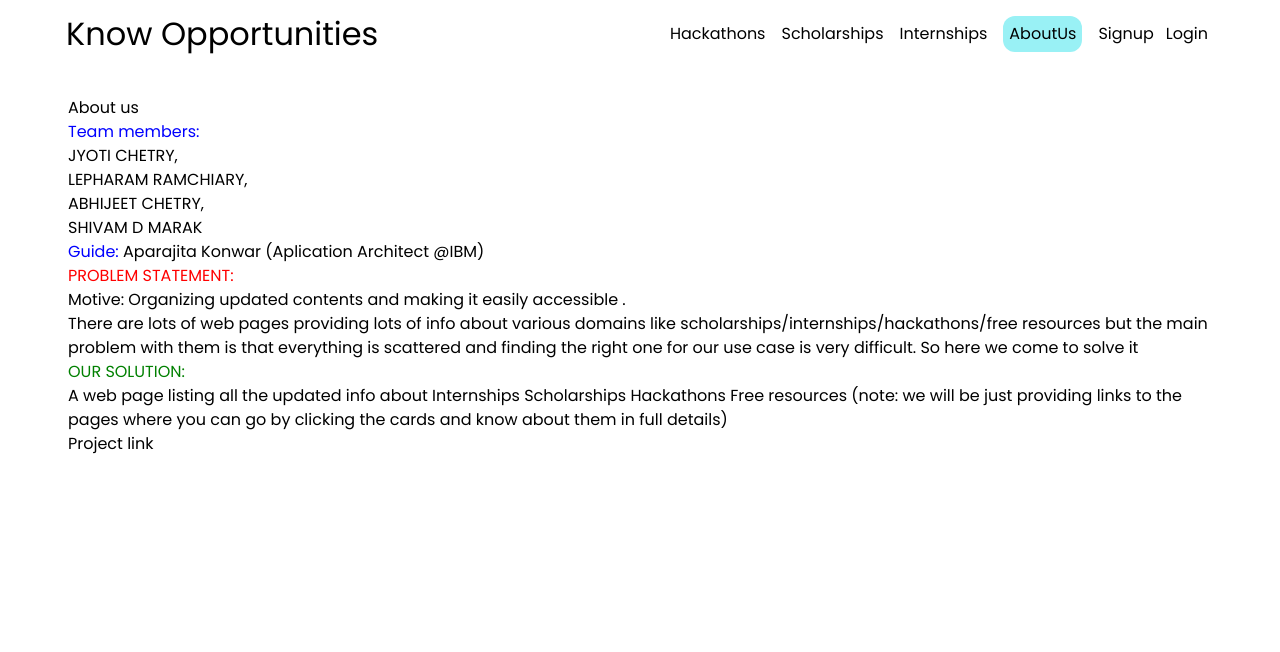
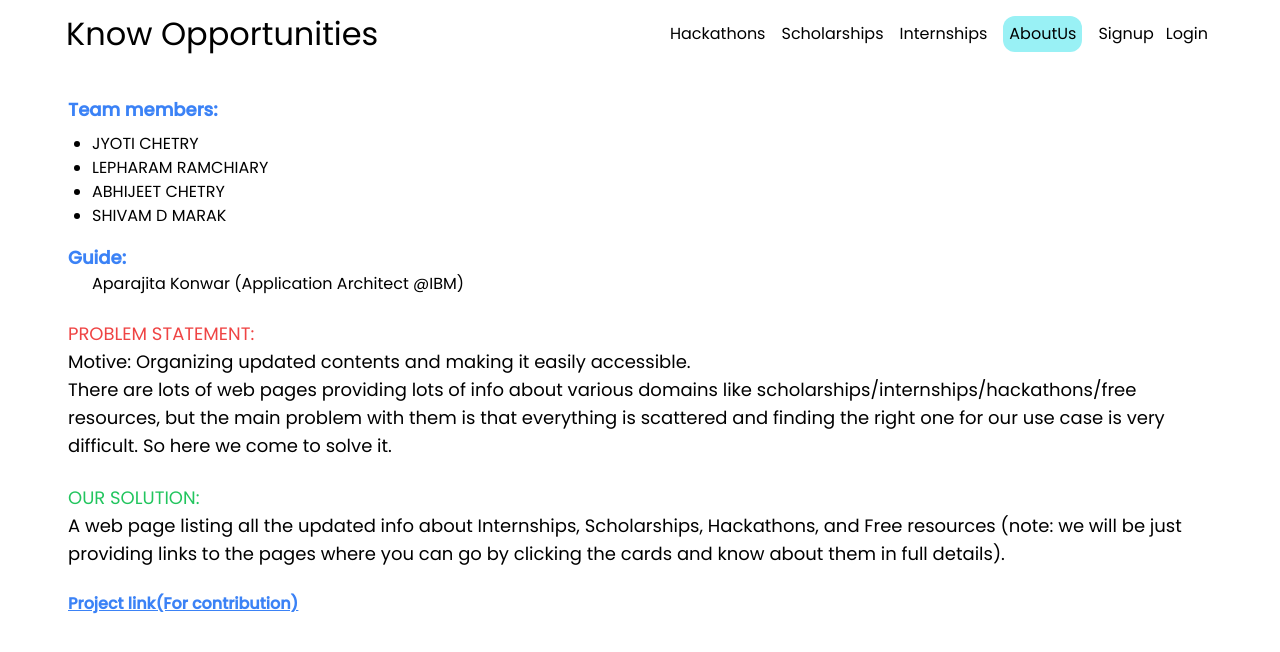
Before and after one commit to chetryJyoti/MoreOppNew, a React (Create React App) app: page /about in a window 1280 px wide. Shown: the top 652 px of the page. Built offline with nearby package versions, Linux system fonts and the light colour scheme.

Commit message:
refactored some css

```diff
--- a/src/components/about/About.js
+++ b/src/components/about/About.js
@@ -2,36 +2,36 @@ import React from 'react'
 
 const  About = () => {
   return (
-       <div className="mx-35 p-7">
-        <h1>About us </h1>
-        <h5>
-          <span style={{ color: "blue" }}>Team members:</span> <br /> JYOTI
-          CHETRY, <br />
-          LEPHARAM RAMCHIARY, <br /> ABHIJEET CHETRY, <br />
-          SHIVAM D MARAK <br />
-          <span style={{ color: "blue" }}>Guide:</span> Aparajita Konwar
-          (Aplication Architect @IBM)
+      <div className="mx-35 p-7 bg-white">
+      <div className="mb-6">
+        <h5 className="text-lg font-semibold mb-2">
+          <span className="text-blue-500">Team members:</span>
         </h5>
-        <p>
-          <span style={{ color: "red" }}>PROBLEM STATEMENT:</span> <br />{" "}
-          Motive: Organizing updated contents and making it easily accessible .
-          <br /> There are lots of web pages providing lots of info about
-          various domains like scholarships/internships/hackathons/free
-          resources but the main problem with them is that everything is
-          scattered and finding the right one for our use case is very
-          difficult. So here we come to solve it
-        </p>
-        <p>
-          <span style={{ color: "green" }}>OUR SOLUTION: </span>
-          <br /> A web page listing all the updated info about Internships
-          Scholarships Hackathons Free resources (note: we will be just
-          providing links to the pages where you can go by clicking the cards
-          and know about them in full details)
-        </p>
-        <a href="https://github.com/chetryJyoti/MoreOppNew">
-          Project link
-        </a>
+        <ul className="list-disc pl-6">
+          <li>JYOTI CHETRY</li>
+          <li>LEPHARAM RAMCHIARY</li>
+          <li>ABHIJEET CHETRY</li>
+          <li>SHIVAM D MARAK</li>
+        </ul>
+        <h5 className="text-lg font-semibold mt-4">
+          <span className="text-blue-500">Guide:</span>
+        </h5>
+        <p className="ml-6">Aparajita Konwar (Application Architect @IBM)</p>
       </div>
+      <p className="text-lg mb-6">
+        <span className="text-red-500">PROBLEM STATEMENT:</span>
+        <br />
+        Motive: Organizing updated contents and making it easily accessible.
+        <br />
+        There are lots of web pages providing lots of info about various domains like scholarships/internships/hackathons/free resources, but the main problem with them is that everything is scattered and finding the right one for our use case is very difficult. So here we come to solve it.
+      </p>
+      <p className="text-lg mb-6">
+        <span className="text-green-500">OUR SOLUTION:</span>
+        <br />
+        A web page listing all the updated info about Internships, Scholarships, Hackathons, and Free resources (note: we will be just providing links to the pages where you can go by clicking the cards and know about them in full details).
+      </p>
+      <a href="https://github.com/chetryJyoti/MoreOppNew" className="text-blue-500 font-semibold underline">Project link(For contribution)</a>
+    </div>
 
   )
 }
--- a/src/components/filter/Filter.js
+++ b/src/components/filter/Filter.js
@@ -1,5 +1,4 @@
 import React, { useState } from "react";
-// import "./filter.css";
 
 const Filter = ({ filters, onChange }) => {
   const [selectedFilters, setSelectedFilters] = useState([]);
@@ -25,7 +24,7 @@ const Filter = ({ filters, onChange }) => {
       <ul className="py-2">
         {filters.map((filter) => (
           <li key={filter.value}>
-            <label>
+            <label className="flex gap-2 items-center">
               <input
                 type="checkbox"
                 value={filter.value}
@@ -37,18 +36,15 @@ const Filter = ({ filters, onChange }) => {
           </li>
         ))}
       </ul>
-      <div className="filter_btns">
+      <div className="flex gap-1">
         <button
-          className="border-solid border-2 border-black px-2 rounded-md mb-1"
+          className="mb-1 w-26"
           onClick={() => onChange(selectedFilters, selectedEligibilities)}
         >
-          Apply Filters
+          Apply
         </button>
-        <button
-          className="border-solid border-2 border-black px-2 rounded-md "
-          onClick={clearAllFilters}
-        >
-          Clear All Filters
+        <button onClick={clearAllFilters} className="w-24">
+          Clear
         </button>
       </div>
     </div>
--- a/src/features/auth/login.css
+++ b/src/features/auth/login.css
@@ -16,7 +16,7 @@
 }
 
 button{
-    width: 20em;
+    width: 12em;
     height: 2.5em;
     font-size: 1em;
     border-radius: 0.5em;
--- a/src/features/hackathons/Hackathons.js
+++ b/src/features/hackathons/Hackathons.js
@@ -2,26 +2,16 @@ import React, { useState, useEffect } from "react";
 import Filter from "../../components/filter/Filter";
 import ClipLoader from "react-spinners/ClipLoader";
 import axios from "axios";
+
 const Hackathons = () => {
   const HACKATHON_URL = "http://localhost:8090/hackathons/";
-  // const HACKATHON_URL = process.env.HACKATHON_URL;
+
   const [hackathonsData, setHackathonsData] = useState([]); // Hackathons data from API
   const [filteredHackathons, setFilteredHackathons] = useState([]); // Filtered hackathons based on selected filters
   const [isLoading, setIsLoading] = useState(true);
+  const [searchQuery, setSearchQuery] = useState("");
 
-  // const fetchHackathonsData = async () => {
-  //   try {
-  //     const response = await fetch(HACKATHON_URL);
-  //     const data = await response.json();
-  //     console.log("data:", data);
-  //     setHackathonsData(data);
-  //     setFilteredHackathons(data); // Set filtered hackathons to all hackathons by default
-  //     setIsLoading(false);
-  //   } catch (error) {
-  //     console.error("Failed to fetch hackathons data:", error);
-  //   }
-  // };
-  const fetchHackathonsData =async () => {
+  const fetchHackathonsData = async () => {
     await axios
       .get(HACKATHON_URL, {
         headers: {
@@ -32,7 +22,7 @@ const Hackathons = () => {
           }`,
         },
       })
-      .then( (response) => {
+      .then((response) => {
         const data = response.data;
         console.log("data:", data);
         setHackathonsData(data);
@@ -45,9 +35,10 @@ const Hackathons = () => {
   useEffect(() => {
     fetchHackathonsData(); // Fetch hackathons data when the component mounts
   }, []);
+
   const handleFilterChange = (selectedFilters) => {
-    // Filter hackathons based on selected filters, or show all hackathons if no filters selected
-    if (selectedFilters.length === 0) {
+    // Filter hackathons based on selected filters and search query
+    if (selectedFilters.length === 0 && searchQuery === "") {
       setFilteredHackathons(hackathonsData);
     } else {
       const filteredData = hackathonsData.filter((hackathon) => {
@@ -58,11 +49,44 @@ const Hackathons = () => {
           selectedFilters.includes(hackathon.location)
         );
       });
-      setFilteredHackathons(filteredData); // Set filtered hackathons to state
+
+      // Apply search query filter
+      const searchFilteredData = filteredData.filter((hackathon) => {
+        const title = hackathon.title.toLowerCase();
+        const description = hackathon.description.toLowerCase();
+        const query = searchQuery.toLowerCase();
+        return title.includes(query) || description.includes(query);
+      });
+
+      setFilteredHackathons(searchFilteredData); // Set filtered hackathons to state
     }
   };
+  const handleSearch = () => {
+    const filteredData = hackathonsData.filter((hackathon) =>
+      hackathon.title.toLowerCase().includes(searchQuery.toLowerCase())
+    );
+    setFilteredHackathons(filteredData);
+  };
+
   return (
-    <div className="mx-35 p-7 ">
+    <div className="mx-35 p-7">
+      <div className="flex">
+        <div
+          className="border-4 border-solid border-gray-200 rounded-md w-full mb-2 mr-1"
+        >
+          <input
+            type="text"
+            placeholder="Search..."
+            value={searchQuery}
+            onChange={(e) => setSearchQuery(e.target.value)}
+            className="w-full p-2 rounded-md focus:outline-none focus:border-gray-400 focus:ring-gray-500 focus:ring-1"
+          />
+        </div>
+
+        <button onClick={handleSearch} className="rounded-md h-11 ">
+          Search
+        </button>
+      </div>
       <div className="flex">
         <div className="w-100 h-full sticky top-14">
           <Filter
@@ -77,7 +101,7 @@ const Hackathons = () => {
           />
         </div>
 
-        <div className="w-full border-solid border-4 border-black-300 rounded-lg ml-2 h-full ">
+        <div className="w-full border-solid  border-black-300 rounded-lg ml-2 h-full ">
           {isLoading && (
             <div className="flex text-center items-center justify-center">
               <ClipLoader
@@ -85,7 +109,7 @@ const Hackathons = () => {
                 aria-label="Loading Spinner"
                 data-testid="loader"
               />
-              Loding...
+              Loading...
             </div>
           )}
 
@@ -93,7 +117,7 @@ const Hackathons = () => {
             filteredHackathons.map((hackathon) => (
               <div
                 key={hackathon.hId}
-                className="flex gap-4 items-center border-solid border-b-4 border-black-300 mb-3 p-3"
+                className="flex gap-4 items-center border-solid border-4 border-black-300 mb-3 p-3 rounded-md"
               >
                 <div className="aspect-w-16 aspect-h-9">
                   <img
@@ -106,9 +130,18 @@ const Hackathons = () => {
                 <div>
                   <h1 className="text-2xl">{hackathon.title}</h1>
                   <p>{hackathon.description}</p>
-                  <p>Eligibility: {hackathon.eligibility}</p>
-                  <p>Status: {hackathon.active ? "Active" : "Inactive"}</p>
-                  <p>Last day to register: {hackathon.lastDayToRegister}</p>
+                  <p>
+                    <span className="text-blue-400">Eligibility: </span>
+                    {hackathon.eligibility}
+                  </p>
+                  <p>
+                    <span className="text-blue-400">Status: </span>
+                    {hackathon.active ? "Active" : "Inactive"}
+                  </p>
+                  <p>
+                    <span className="text-red-400">Register Before: </span>{" "}
+                    {hackathon.lastDayToRegister}
+                  </p>
                   <div className="mt-2">
                     <a
                       href={hackathon.linkToRegister}
--- a/src/features/profile/Profile.js
+++ b/src/features/profile/Profile.js
@@ -276,7 +276,7 @@ const Profile = () => {
         >
           Save
         </button>
-        <button onClick={doLogout()} className="m-0 p-0 ">Logout</button>
+        <button onClick={doLogout} className="m-0 p-0 ">Logout</button>
       </div>
     </div>
   );
```
Also changed, not shown: src/components/filter/filter.css (deleted, +0 -16 lines).
